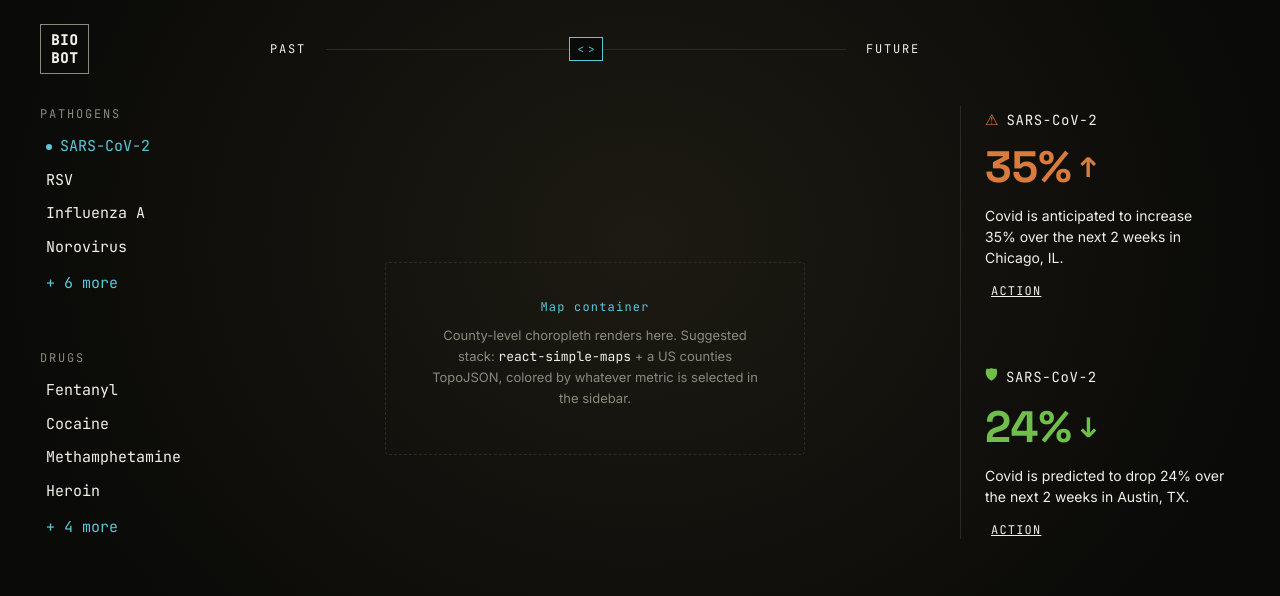
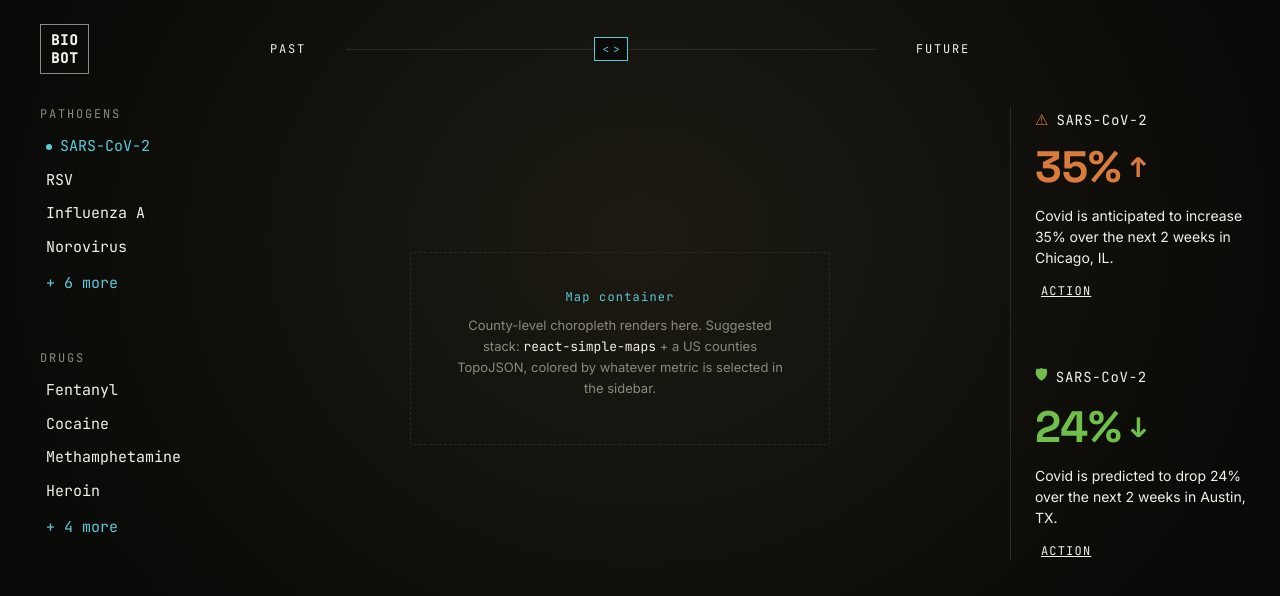
Before and after one commit to crescendo-collective/biobot-dashboard, a React (Vite) app: page / in a window 1280 px wide. Shown: the top 596 px of the page. Built offline with nearby package versions, Linux system fonts and the light colour scheme.

Commit message:
styling update

```diff
--- a/src/App.scss
+++ b/src/App.scss
@@ -7,7 +7,7 @@
 
 .app-body {
   display: grid;
-  grid-template-columns: 230px 1fr 320px;
+  grid-template-columns: 230px 1fr 270px;
   grid-template-areas: "sidebar map insight";
   align-items: start;
 
--- a/src/components/layout/Header.scss
+++ b/src/components/layout/Header.scss
@@ -1,6 +1,6 @@
 .header {
   display: grid;
-  grid-template-columns: 230px 1fr 320px;
+  grid-template-columns: 230px 1fr 270px;
   align-items: center;
   padding: 24px 40px;
 
@@ -42,7 +42,7 @@
   display: grid;
   grid-template-columns: auto 1fr auto;
   align-items: center;
-  gap: 20px;
+  gap: 40px;
   max-width: 700px;
   margin: 0 auto;
   width: 100%;
--- a/src/components/layout/InsightPanel.scss
+++ b/src/components/layout/InsightPanel.scss
@@ -1,7 +1,7 @@
 .insight-panel {
   display: flex;
   gap: 24px;
-  padding: 8px 40px 40px 0;
+  padding: 8px 25px 40px 0;
 
   @media (max-width: 1100px) {
     padding: 24px 40px 40px;
--- a/src/components/layout/MapContainer.scss
+++ b/src/components/layout/MapContainer.scss
@@ -1,7 +1,7 @@
 .map-container {
   position: relative;
   width: 100%;
-  min-height: 520px;
+  min-height: 500px;
   display: flex;
   align-items: center;
   justify-content: center;
```
